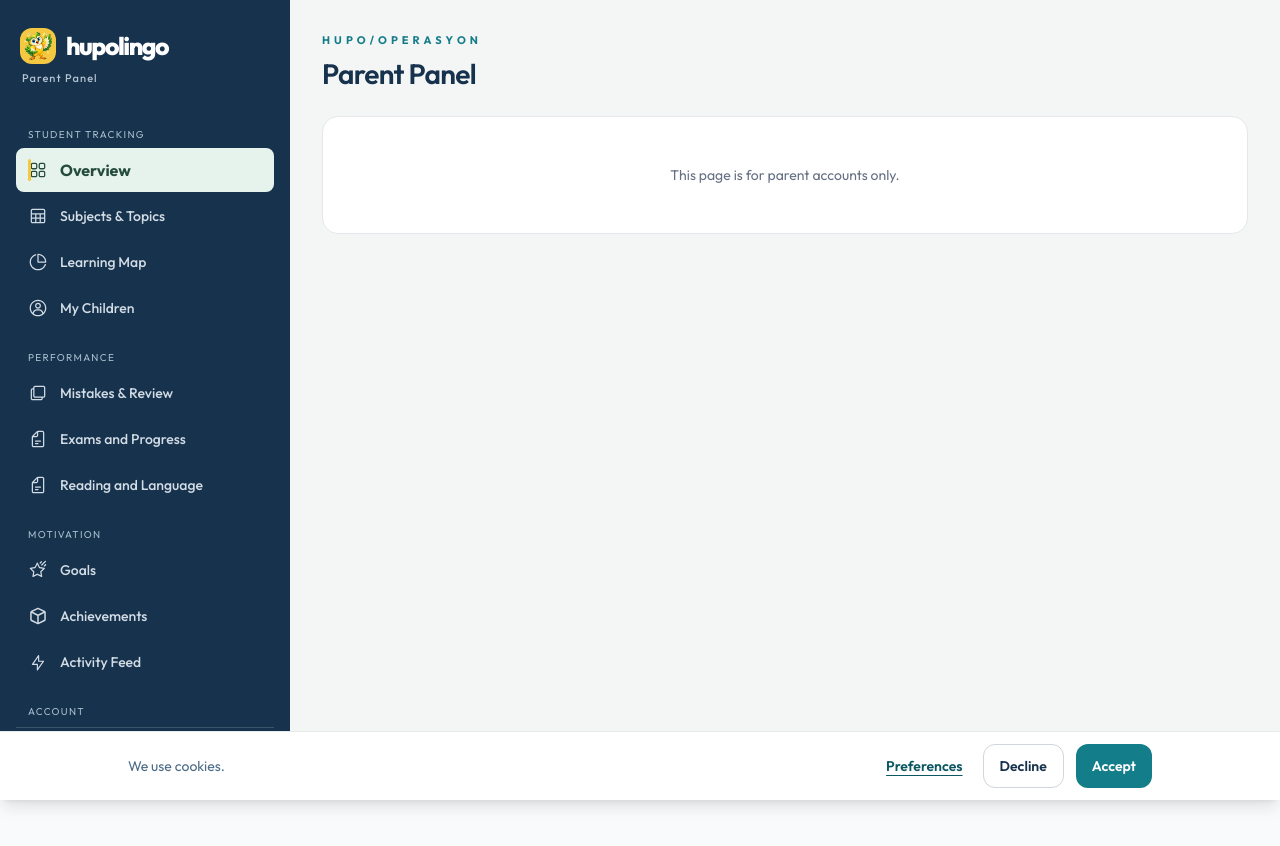
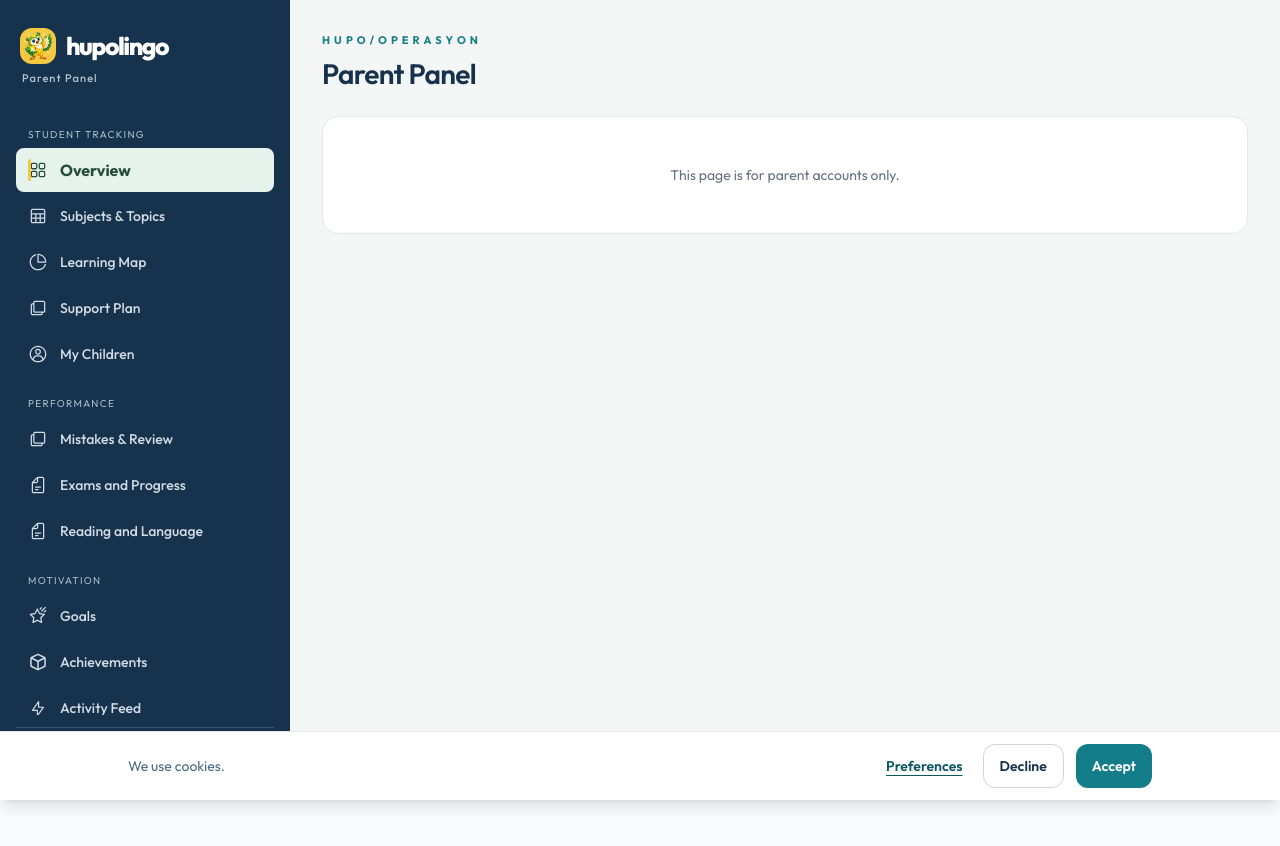
Before and after one commit to ekonometrist61-create/hupo-classic, a Next.js app in the folder web-panel/: page /en/veli-paneli in a window 1280 px wide. Shown: the top 846 px of the page. Built offline with nearby package versions, Linux system fonts and the light colour scheme; no server answers; the database is empty.

Commit message:
feat(veli-paneli): destek planı kenar çubuğu girişi açıldı (GÖR-088 kullanıcı onayı)

```diff
--- a/web-panel/src/layout/VeliSidebar.tsx
+++ b/web-panel/src/layout/VeliSidebar.tsx
@@ -40,6 +40,7 @@ const VELI_NAV: VeliNavGroup[] = [
       { key: "learning", icon: <BoltIcon /> },
       { key: "subjects", icon: <TableIcon />, path: "/veli-paneli/dersler" },
       { key: "ogrenmeHaritasi", icon: <PieChartIcon />, path: "/veli-paneli/ogrenme-haritasi" },
+      { key: "destekPlani", icon: <TaskIcon />, path: "/veli-paneli/destek-plani" },
       { key: "children", icon: <UserCircleIcon />, path: "/veli-paneli/cocuklarim" },
     ],
   },
```
